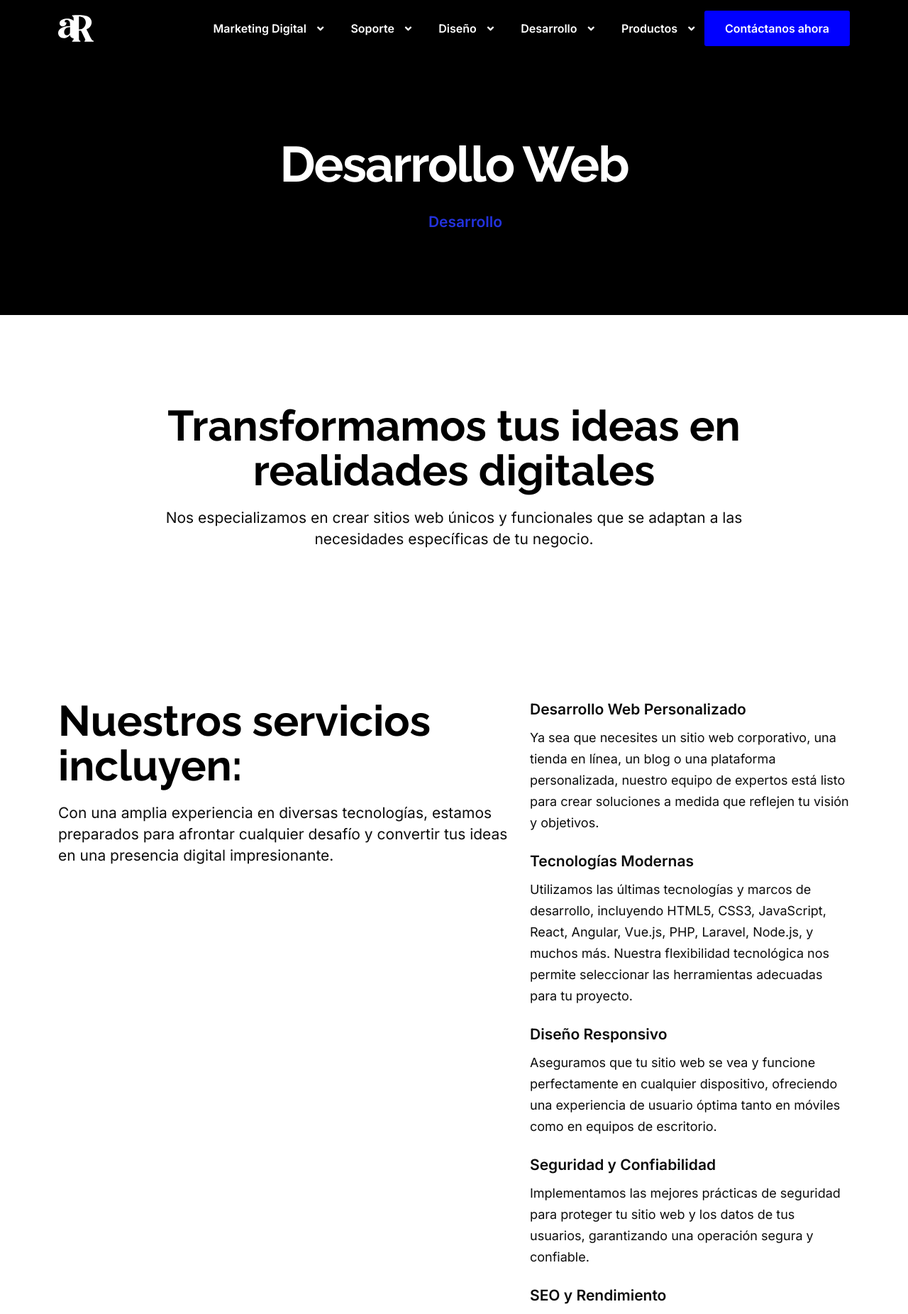
After one commit to agenciarubikcom/agenciarubik, a PHP site: page /es/desarrollo-web.php in a window 1280 px wide. The commit adds this page. Shown: the top 1852 px of the page at 71% size. Run offline with PHP 8.4, Linux system fonts and the light colour scheme.

Commit message:
Desarrollo Web

```diff
--- a/en/nav.php
+++ b/en/nav.php
@@ -135,7 +135,7 @@ echo '<script type="application/ld+json">' . json_encode($schema) . '</script>';
                     </a>
                   </li>
                   <li class="sub-menu--item">
-                    <a href="web-developer">
+                    <a href="web-development">
                       <span class="menu-item-text"><?php echo translate('cat-desarrolloweb-title', $lang, $translations); ?></span>
                     </a>
                   </li>
--- /dev/null
+++ b/es/desarrollo-web.php
@@ -0,0 +1,148 @@
+<?php
+$URLTitleES = "es/desarrollo-web";
+$URLTitleEN = "en/web-development";
+$URLLink = "es/desarrollo-web";
+$Description = "Eleva Tu Presencia en Línea con Nuestro Servicio de SEO";
+include '../header.php';
+include 'nav.php';
+?>
+
+<div class="agenciarubik-breadcrumb">
+    <div class="container">
+        <h1 class="post__title">Desarrollo Web</h1>
+        <nav class="breadcrumbs">
+            <ul>
+                <li aria-current="page">Desarrollo</li>
+            </ul>
+        </nav>
+
+    </div>
+</div>
+<!-- End breadcrumb -->
+
+<div class="section agenciarubik-section-padding">
+    <div class="container">
+        <div class="agenciarubik-section-title center">
+            <h2 class="rt-mb-20">Transformamos tus ideas en realidades digitales</h2>
+            <p>Nos especializamos en crear sitios web únicos y funcionales que se adaptan a las necesidades específicas de tu negocio.</p>
+        </div>
+    </div>
+</div>
+<!-- End section -->
+
+<div class="section agenciarubik-section-padding5">
+    <div class="container">
+        <div class="row">
+            <div class="col-lg-7">
+                <div class="agenciarubik-default-content m-right-50 sticky">
+                    <h2>Nuestros servicios incluyen:</h2>
+                    <p>Con una amplia experiencia en diversas tecnologías, estamos preparados para afrontar cualquier desafío y convertir tus ideas en una presencia digital impresionante.</p>
+                </div>
+            </div>
+            <div class="col-lg-5">
+                <div class="agenciarubik-default-content">
+                    <div class="agenciarubik-iconbox-wrap-left mw-100">
+
+                        <div class="agenciarubik-iconbox-data data-small">
+                            <span>Desarrollo Web Personalizado</span>
+                            <p>Ya sea que necesites un sitio web corporativo, una tienda en línea, un blog o una plataforma personalizada, nuestro equipo de expertos está listo para crear soluciones a medida que reflejen tu visión y objetivos.</p>
+                        </div>
+                    </div>
+
+                    <div class="agenciarubik-iconbox-wrap-left mw-100">
+
+                        <div class="agenciarubik-iconbox-data data-small">
+                            <span>Tecnologías Modernas</span>
+                            <p>Utilizamos las últimas tecnologías y marcos de desarrollo, incluyendo HTML5, CSS3, JavaScript, React, Angular, Vue.js, PHP, Laravel, Node.js, y muchos más. Nuestra flexibilidad tecnológica nos permite seleccionar las herramientas adecuadas para tu proyecto.</p>
+                        </div>
+                    </div>
+
+                    <div class="agenciarubik-iconbox-wrap-left mw-100">
+
+                        <div class="agenciarubik-iconbox-data data-small">
+                            <span>Diseño Responsivo</span>
+                            <p>Aseguramos que tu sitio web se vea y funcione perfectamente en cualquier dispositivo, ofreciendo una experiencia de usuario óptima tanto en móviles como en equipos de escritorio.</p>
+                        </div>
+                    </div>
+
+                    <div class="agenciarubik-iconbox-wrap-left mw-100">
+
+                        <div class="agenciarubik-iconbox-data data-small">
+                            <span>Seguridad y Confiabilidad</span>
+                            <p>Implementamos las mejores prácticas de seguridad para proteger tu sitio web y los datos de tus usuarios, garantizando una operación segura y confiable.</p>
+                        </div>
+                    </div>
+
+
+                    <div class="agenciarubik-iconbox-wrap-left mw-100">
+
+                        <div class="agenciarubik-iconbox-data data-small">
+                            <span>SEO y Rendimiento</span>
+                            <p>Optimizamos tu sitio web para motores de búsqueda (SEO) y aseguramos tiempos de carga rápidos para mejorar la experiencia del usuario y el posicionamiento en Google.</p>
+                        </div>
+                    </div>
+
+
+                    <div class="agenciarubik-iconbox-wrap-left mw-100">
+
+                        <div class="agenciarubik-iconbox-data data-small">
+                            <span>Mantenimiento y Soporte</span>
+                            <p>Ofrecemos paquetes de mantenimiento y soporte continuo para asegurarnos de que tu sitio web esté siempre actualizado y funcionando sin problemas.</p>
+                        </div>
+                    </div>
+
+                </div>
+            </div>
+        </div>
+    </div>
+</div>
+
+<div class="container mb-5">
+    <div class="row">
+        <div class="col-lg-5">
+            <div class="agenciarubik-v3-thumb">
+                <img src="https://agenciarubik.com/assets/images/seo.svg" title="SEO" alt="SEO">
+
+            </div>
+        </div>
+        <div class="col-lg-7">
+            <div class="agenciarubik-default-content m-left">
+                <h2>Por qué elegirnos</h2>
+                <p><b>Experiencia y Profesionalismo</b>: Con años de experiencia en el sector, nuestro equipo está compuesto por desarrolladores altamente calificados y apasionados por la tecnología.<br><br>
+
+                <b>Enfoque Personalizado</b>: Entendemos que cada proyecto es único. Por eso, trabajamos estrechamente contigo para comprender tus necesidades y objetivos, ofreciendo soluciones personalizadas que superen tus expectativas.<br><br>
+
+                <b>Transparencia y Comunicación</b>: Creemos en la importancia de la comunicación clara y continua. Mantenemos informados a nuestros clientes en cada etapa del desarrollo para asegurar que el proyecto avance de acuerdo a sus expectativas.<br><br>
+
+                <b>Presupuestos a Medida</b>: Ofrecemos presupuestos detallados y ajustados a las necesidades de tu proyecto, asegurando que obtengas el mejor valor por tu inversión.</p>
+            </div>
+        </div>
+    </div>
+</div>
+
+<div class="container my-5">
+    <div class="row">
+
+        <div class="col-lg-12">
+            <div class="agenciarubik-default-content">
+                <h2>Empecemos hoy mismo</h2>
+                <p>Si tienes una idea o proyecto en mente, no dudes en contactarnos. Estamos aquí para escucharte, asesorarte y ofrecerte una solución que se adapte perfectamente a tus necesidades.</p>
+            </div>
+        </div>
+    </div>
+</div>
+
+
+<div class="section my-5">
+    <div class="container">
+        <div class="row">
+            <div class="col-lg-12">
+                <?php include '../formcontact.php'; ?>
+            </div>
+        </div>
+    </div>
+</div>
+<!-- End section -->
+
+
+<?php include "../footer.php" ?>
--- a/footer.php
+++ b/footer.php
@@ -46,12 +46,12 @@
         <ul>
           <li>
             <a href="https://agenciarubik.com/es/index">
-              <img src="../assets/images/icon/spain.svg" width="25px" title="Español" alt="Español">
+              <img src="https://agenciarubik.com/assets/images/icon/spain.svg" width="25px" title="Español" alt="Español">
             </a>
           </li>
           <li>
             <a href="https://agenciarubik.com/en/index">
-              <img src="../assets/images/icon/unitedkingdom.svg" width="25px" title="English" alt="English">
+              <img src="https://agenciarubik.com/assets/images/icon/unitedkingdom.svg" width="25px" title="English" alt="English">
 
             </a>
           </li>
--- a/translations.php
+++ b/translations.php
@@ -30,7 +30,7 @@ return [
     "es_cat-leadspage-title" => "Leads Pages",
     "en_cat-leadspage-title" => "Leads Pages",
     "es_cat-desarrolloweb-title" => "Desarrollo Web",
-    "en_cat-desarrolloweb-title" => "Web Developer",
+    "en_cat-desarrolloweb-title" => "Web Development",
 
     /*Diseño*/
     "es_cat-rebranding-title" => "Re-Branding",
```
Also changed, not shown: en/web-development.php (added, +148 -0 lines).
